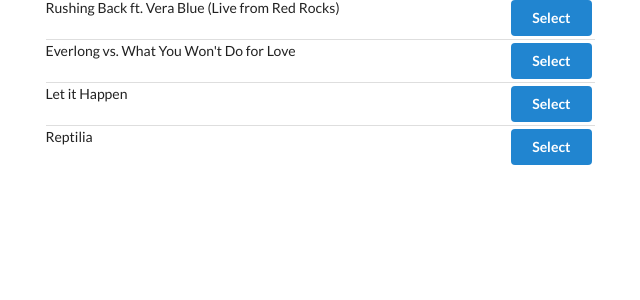
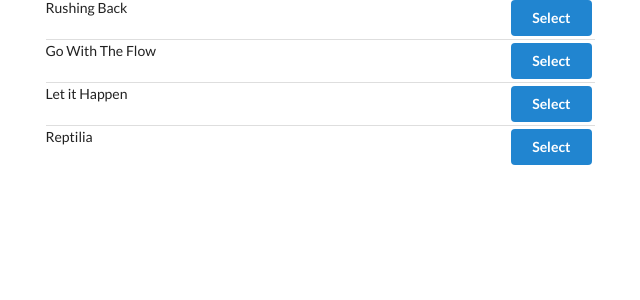
Before and after one commit to r-doherty/songs-react-redux, a React (Create React App) app: page / in a window 1280 px wide. Shown: the top 300 px of the page, without its empty margins (31-671 px from the left). Built offline with nearby package versions, Linux system fonts and the light colour scheme.

Commit message:
Calling Action Creators from Components

```diff
--- a/src/components/SongList.js
+++ b/src/components/SongList.js
@@ -1,5 +1,6 @@
 import React, { Component } from 'react';
 import { connect } from 'react-redux';
+import { selectSong } from '../actions';
 
 class SongList extends Component {
     renderList() {
@@ -7,7 +8,10 @@ class SongList extends Component {
             return(
                 <div className="item" key={song.title}>
                     <div className="right floated content">
-                        <button className="ui button primary">
+                        <button
+                            className="ui button primary"
+                            onClick={() => this.props.selectSong(song)}
+                        >
                             Select
                         </button>
                     </div>
@@ -23,7 +27,8 @@ class SongList extends Component {
 }
 
 const mapStateToProps = state => {
+    console.log(state);
     return { songs: state.songs };
 };
 
-export default connect(mapStateToProps)(SongList);
+export default connect(mapStateToProps, { selectSong })(SongList);
--- a/src/reducers/index.js
+++ b/src/reducers/index.js
@@ -3,8 +3,8 @@ import { combineReducers } from 'redux';
 // Static array - so no args - we never expect to change it in this case
 const songsReducer = () => {
     return [
-        { title: 'Rushing Back ft. Vera Blue (Live from Red Rocks)', duration: '4:45', artist: 'Flume' },
-        { title: "Everlong vs. What You Won't Do for Love", duration: '4:23', artist: 'Elise Truow' },
+        { title: 'Rushing Back', duration: '4:45', artist: 'Flume (ft. Vera Blue)' },
+        { title: "Go With The Flow", duration: '3:11', artist: 'Queens Of The Stone Age' },
         { title: 'Let it Happen', duration: '7:54', artist: 'Tame Impala' },
         { title: 'Reptilia', duration: '3:39', artist: 'The Strokes' }
     ];
```
